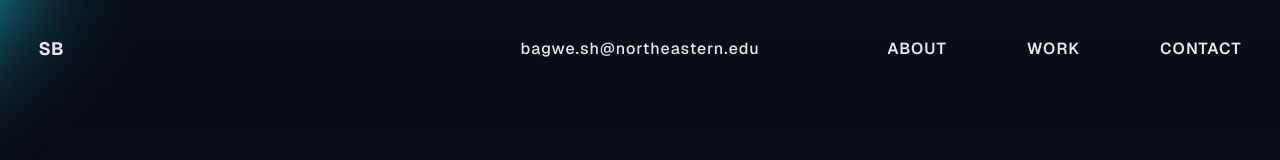
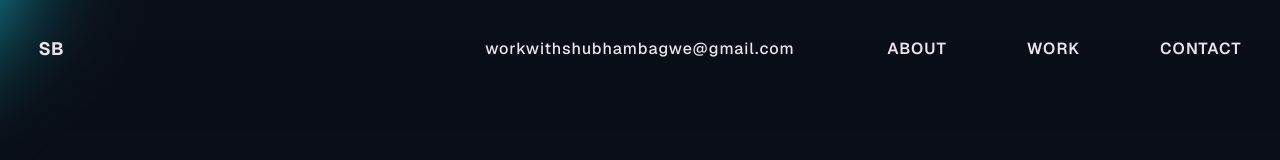
Before and after one commit to bagwe-shubham1727/new-portfolio, a React (Vite) app: page / in a window 1280 px wide. Shown: the top 160 px of the page. Built offline with nearby package versions, Linux system fonts and the light colour scheme; no server answers.

Commit message:
chore: update contact email address in navbar and personal content data

```diff
--- a/src/components/Navbar.tsx
+++ b/src/components/Navbar.tsx
@@ -47,11 +47,11 @@ const Navbar = () => {
           SB
         </a>
         <a
-          href="mailto:bagwe.sh@northeastern.edu"
+          href="mailto:workwithshubhambagwe@gmail.com"
           className="navbar-connect"
           data-cursor="disable"
         >
-          bagwe.sh@northeastern.edu
+          workwithshubhambagwe@gmail.com
         </a>
         <ul>
           <li>
--- a/src/data/personalContent.ts
+++ b/src/data/personalContent.ts
@@ -113,7 +113,7 @@ export const personalContent = {
   },
   contact: {
     title: "Contact",
-    email: "bagwe.sh@northeastern.edu",
+    email: "workwithshubhambagwe@gmail.com",
     education:
       "MS in Computer Software Engineering (Northeastern University)",
     social: {
```
